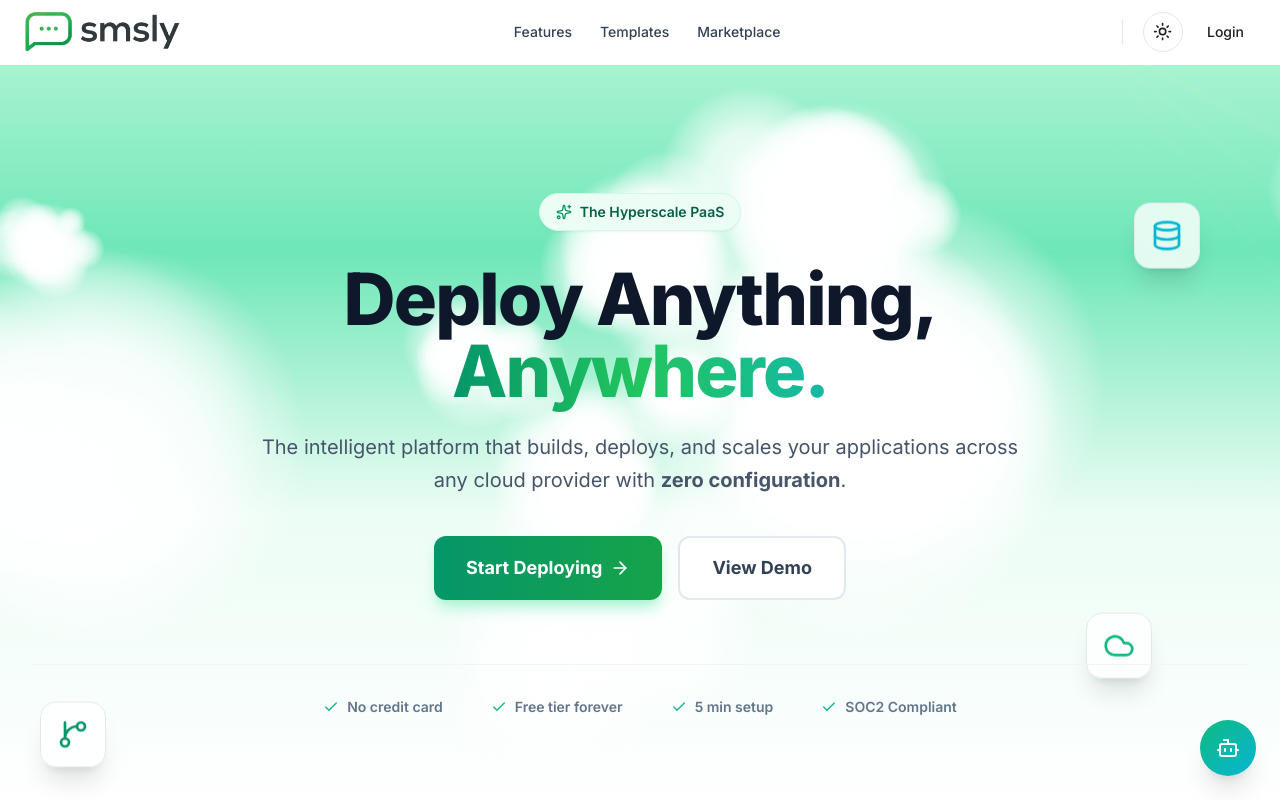
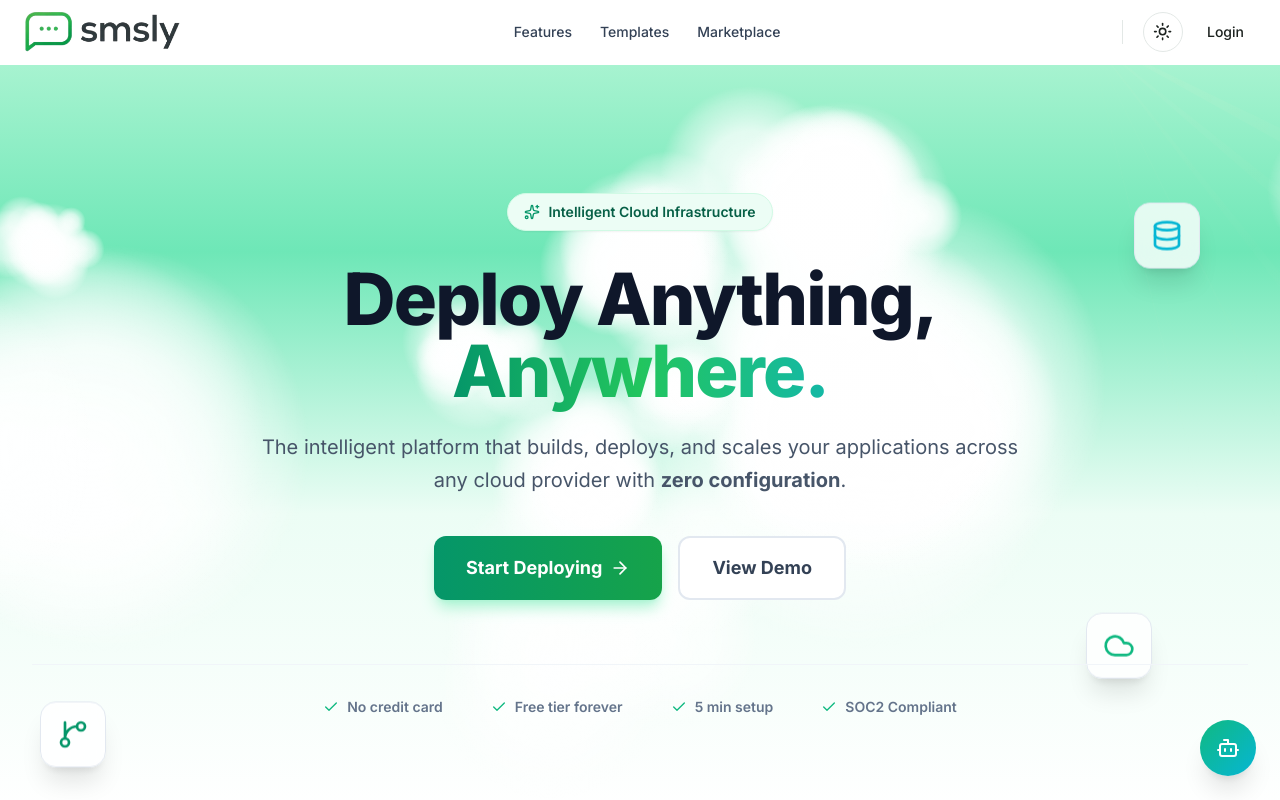
Before and after one commit to SMSLYCLOUD/smsly-hosting, a Next.js app in the folder frontend/: page / in a window 1280 px wide. Shown: the top 800 px of the page. Built offline with nearby package versions, Linux system fonts and the light colour scheme.

Commit message:
feat: add branding tagline, update global rules with 15 branding

```diff
--- a/frontend/src/app/page.tsx
+++ b/frontend/src/app/page.tsx
@@ -238,7 +238,7 @@ export default function Home() {
                         className="inline-flex items-center gap-2 px-4 py-2 bg-emerald-50 dark:bg-emerald-950/50 border border-emerald-100 dark:border-emerald-800 rounded-full mb-8 shadow-sm"
                     >
                         <Sparkles className="w-4 h-4 text-emerald-600 dark:text-emerald-400" />
-                        <span className="text-sm font-semibold text-emerald-800 dark:text-emerald-300">The Hyperscale PaaS</span>
+                        <span className="text-sm font-semibold text-emerald-800 dark:text-emerald-300">Intelligent Cloud Infrastructure</span>
                     </motion.div>
 
                     <motion.h1
```
